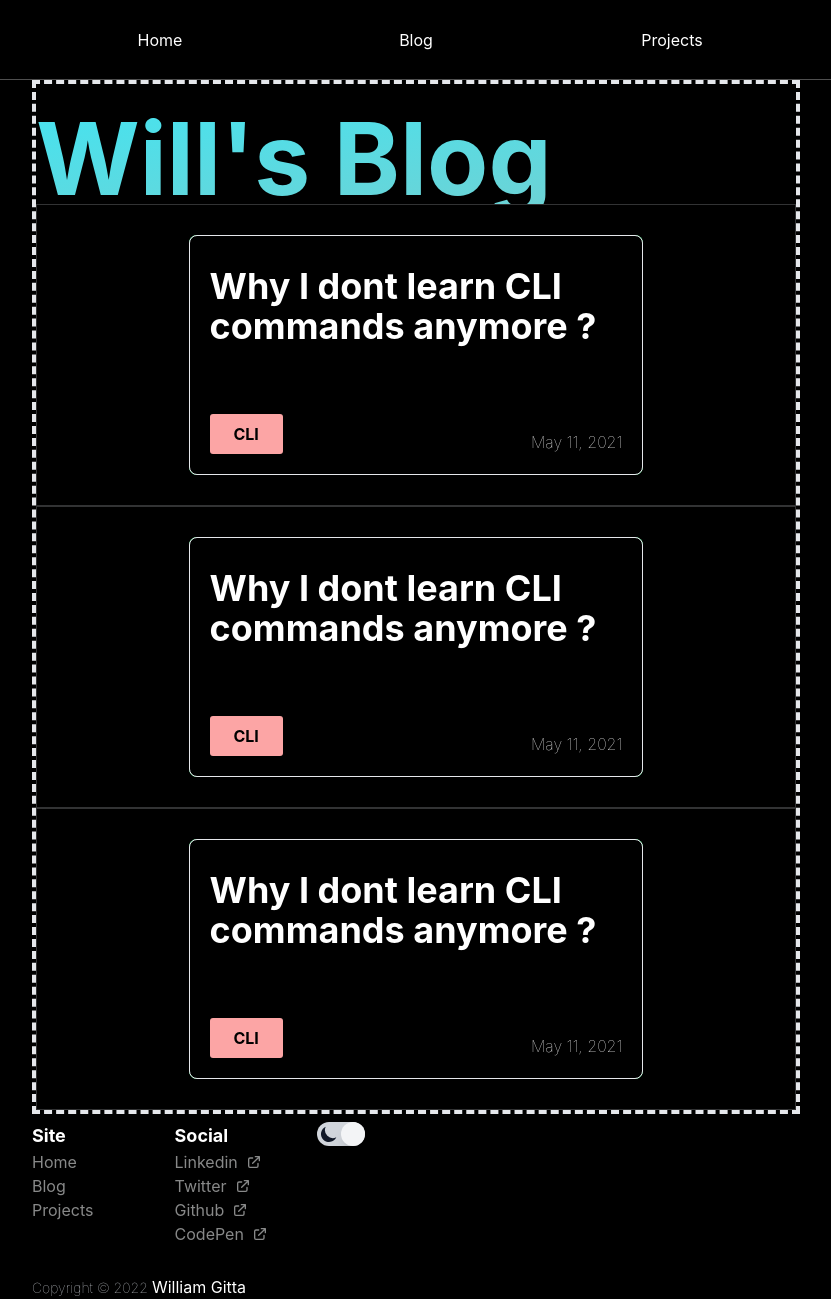
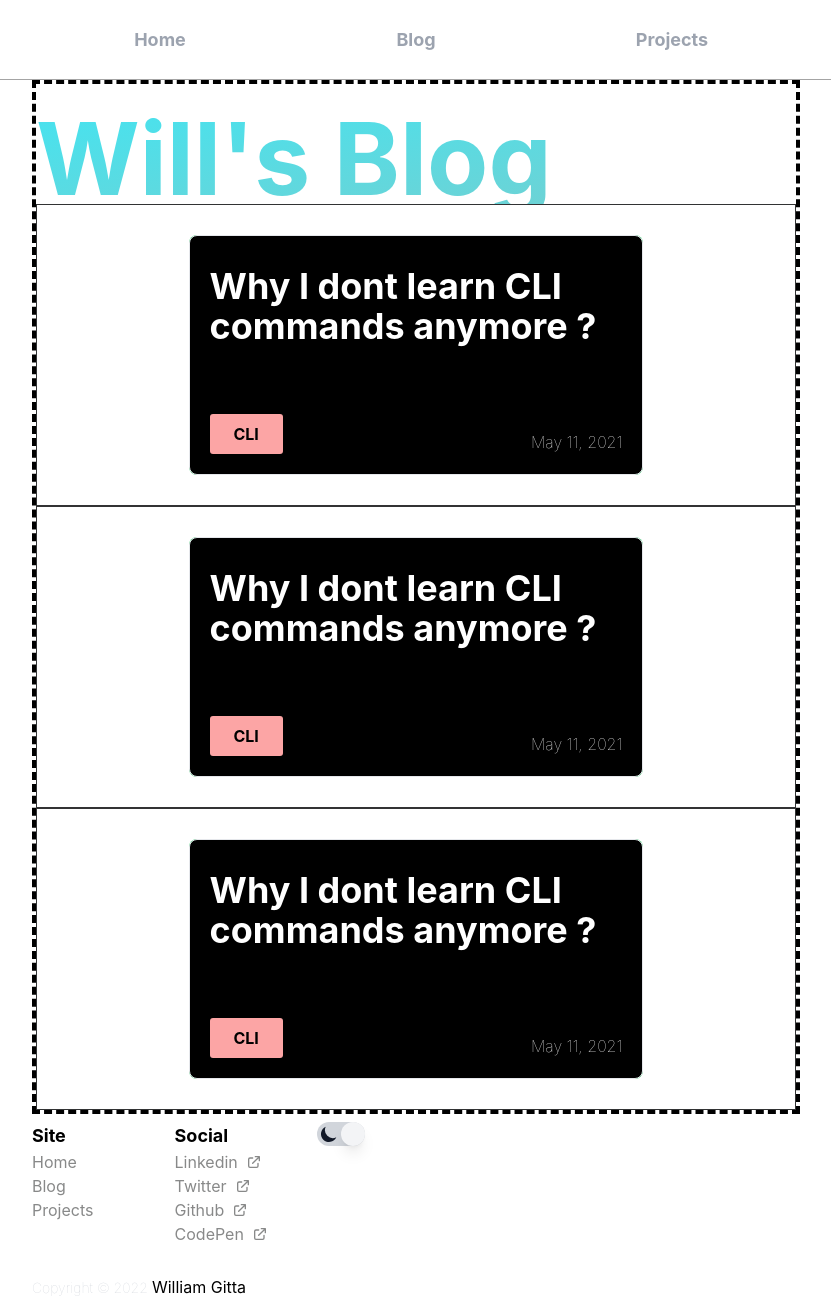
Before and after one commit to KabakaWilliam/wills-blog, a Next.js app: page / in a window 1280 px wide. Shown: the whole page, without its empty margins (224-1055 px from the left). Built offline with nearby package versions, Linux system fonts and the light colour scheme.

Commit message:
use effect for darkmode,new hooks added

```diff
--- a/components/BodyContainer.tsx
+++ b/components/BodyContainer.tsx
@@ -1,8 +1,17 @@
 import ArticleCard from "./ArticleCard";
+import { useDarkMode } from "usehooks-ts";
 
 const BodyContainer = () => {
+  const { isDarkMode, toggle, enable, disable } = useDarkMode();
+
   return (
-    <div className="w-[100vw] md:w-[60vw] h-max md:mx-[20vw] mt-[10vh] border-dashed border-4 ">
+    <div
+      className={
+        isDarkMode
+          ? `w-[100vw] md:w-[60vw] h-max md:mx-[20vw] mt-[10vh] border-dashed border-4`
+          : `w-[100vw] md:w-[60vw] h-max md:mx-[20vw] mt-[10vh] border-black border-dashed border-4`
+      }
+    >
       <div className="w-[100%] select-none h-[15vh] text-[60px] flex items-center md:block  md:text-[100px] font-bold textGradientWelcome animate-gradient-xy ">
         {"Will's Blog"}
       </div>
--- a/components/Footer.tsx
+++ b/components/Footer.tsx
@@ -1,10 +1,19 @@
 import { ExternalLinkIcon } from "@heroicons/react/outline";
+import { useDarkMode } from "usehooks-ts";
 import ThemeButton from "./ThemeButton";
 
 const Footer = () => {
+  const { isDarkMode, toggle, enable, disable } = useDarkMode();
+
   return (
     <footer className="w-screen h-[20vh] md:px-[20vw] ">
-      <div className="md:w-[60vw] h-max md:h-[100%] text-white md:pt-2 pt-5">
+      <div
+        className={
+          isDarkMode
+            ? `md:w-[60vw] h-max md:h-[100%] text-white md:pt-2 pt-5`
+            : `md:w-[60vw] h-max md:h-[100%] text-black md:pt-2 pt-5`
+        }
+      >
         <div className="w-[100%] flex-col gap-y-10 md:gap-y-0 h-[90%] md:flex md:flex-row ">
           <div className="md:w-[30%] md:h-[30%]">
             <div className="font-bold text-lg">Site</div>
--- a/components/Navbar.tsx
+++ b/components/Navbar.tsx
@@ -1,6 +1,9 @@
 import { useRouter } from "next/router";
+import { useDarkMode } from "usehooks-ts";
 
 const Navbar = () => {
+  const { isDarkMode, toggle, enable, disable } = useDarkMode();
+
   const router = useRouter();
 
   const handleClick = (e: any) => {
@@ -8,7 +11,16 @@ const Navbar = () => {
     router.push("/Projects");
   };
   return (
-    <nav className="border-b border-[#777a] z-50 text-white w-screen px-[20vw]  h-[10vh] flex items-center justify-center fixed top-0  backdrop-blur-sm">
+    // <nav
+    //   className={
+    //     isDarkMode
+    //       ? `border-b border-[#777a] z-50 font-bold text-white  w-screen px-[20vw]  h-[10vh] flex items-center justify-center fixed top-0 text-lg backdrop-blur-sm`
+    //       : `border-b border-[#777a] z-50 font-bold text-gray-500  w-screen px-[20vw]  h-[10vh] flex items-center justify-center fixed top-0 text-lg backdrop-blur-sm`
+    //   }
+    // >
+    <nav
+      className={`border-b border-[#777a] z-50 font-bold text-gray-400 w-screen px-[20vw]  h-[10vh] flex items-center justify-center fixed top-0 text-lg backdrop-blur-sm`}
+    >
       <a
         href="https://williamgitta.com"
         className="w-[20vw] h-[100%] select- hover:text-[#EC519B] cursor-pointer flex items-center justify-center"
--- a/components/ProjectCard.tsx
+++ b/components/ProjectCard.tsx
@@ -1,5 +1,9 @@
 import { ExternalLinkIcon } from "@heroicons/react/outline";
+import { useDarkMode } from "usehooks-ts";
+
 const ProjectCard = () => {
+  const { isDarkMode, toggle, enable, disable } = useDarkMode();
+
   // transition ease-in-out delay-150 hover:translate-x-[40vw]
   return (
     <div className="md:w-[50%] flex justify-center py-5">
@@ -12,7 +16,7 @@ const ProjectCard = () => {
             />
           </div>
         </div>
-        <div className="w-[100%] h-[50%] px-5  font-bold  ">
+        <div className={`w-[100%] h-[50%] px-5 bg-black   font-bold  `}>
           <div className="w-[100%] h-[75px]  text-white text-3xl flex items-center font-bold">
             {" "}
             <div>Netflix UI</div>
--- a/pages/_app.tsx
+++ b/pages/_app.tsx
@@ -2,8 +2,15 @@ import "../styles/globals.css";
 import type { AppProps } from "next/app";
 import Navbar from "../components/Navbar";
 import Footer from "../components/Footer";
+import { useEffect } from "react";
+import { useDarkMode } from "usehooks-ts";
 
 function MyApp({ Component, pageProps }: AppProps) {
+  const { isDarkMode, toggle, enable, disable } = useDarkMode();
+
+  useEffect(() => {
+    document.body.className = isDarkMode ? `bg-black` : `bg-white`;
+  });
   return (
     <>
       <Navbar />
--- /dev/null
+++ b/pages/_document.tsx
@@ -0,0 +1,15 @@
+import { Html, Head, Main, NextScript } from "next/document";
+
+export default function Document() {
+  return (
+    <Html>
+      <Head />
+      <body
+        className={`antialiased bg-white text-black dark:bg-black dark:text-white `}
+      >
+        <Main />
+        <NextScript />
+      </body>
+    </Html>
+  );
+}
--- a/styles/globals.css
+++ b/styles/globals.css
@@ -5,7 +5,7 @@
 html,
 body {
   padding: 0;
-  background-color: #000000;
+  /* background-color: #000000; */
   margin: 0;
   font-family: -apple-system, BlinkMacSystemFont, Segoe UI, Roboto, Oxygen,
     Ubuntu, Cantarell, Fira Sans, Droid Sans, Helvetica Neue, sans-serif;
```
